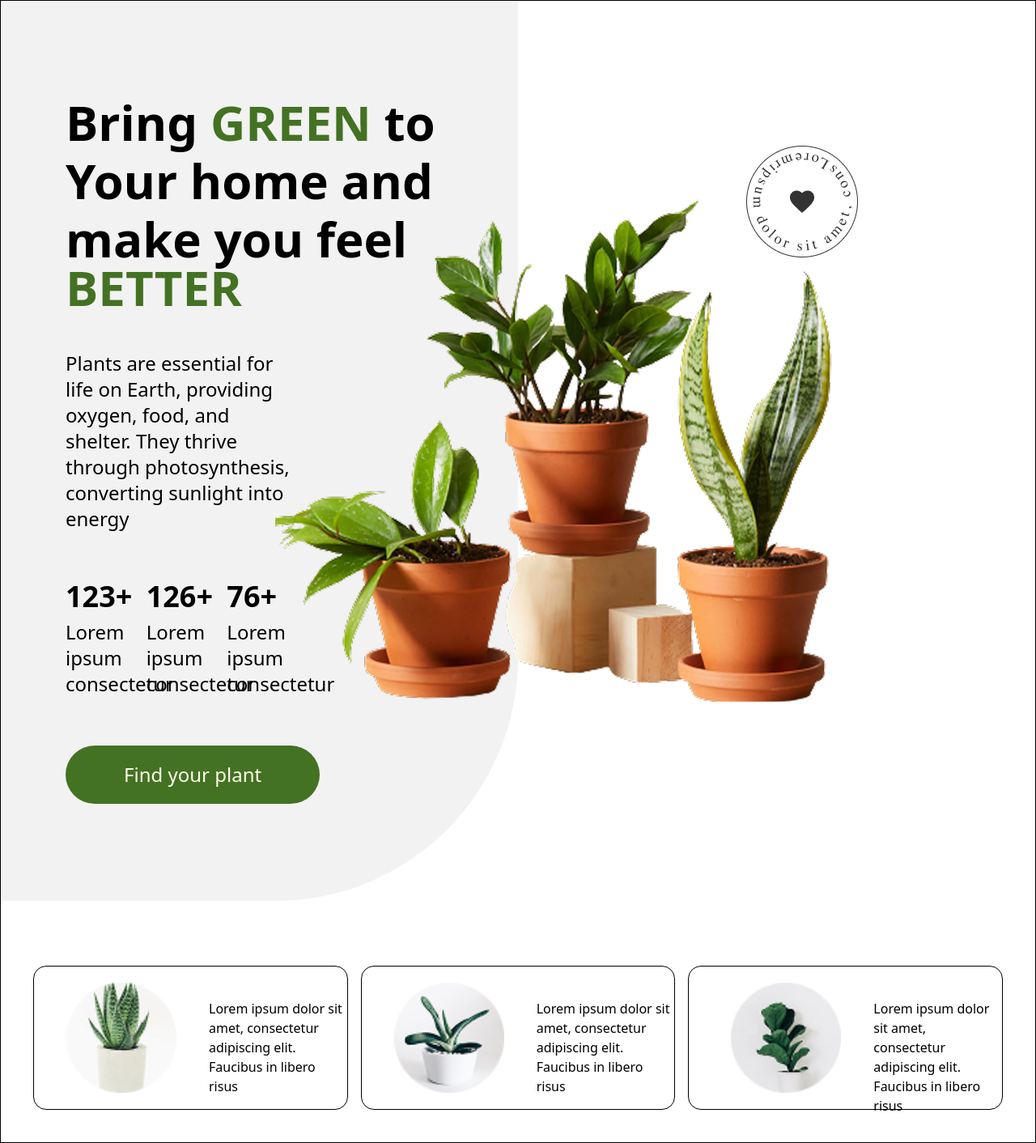
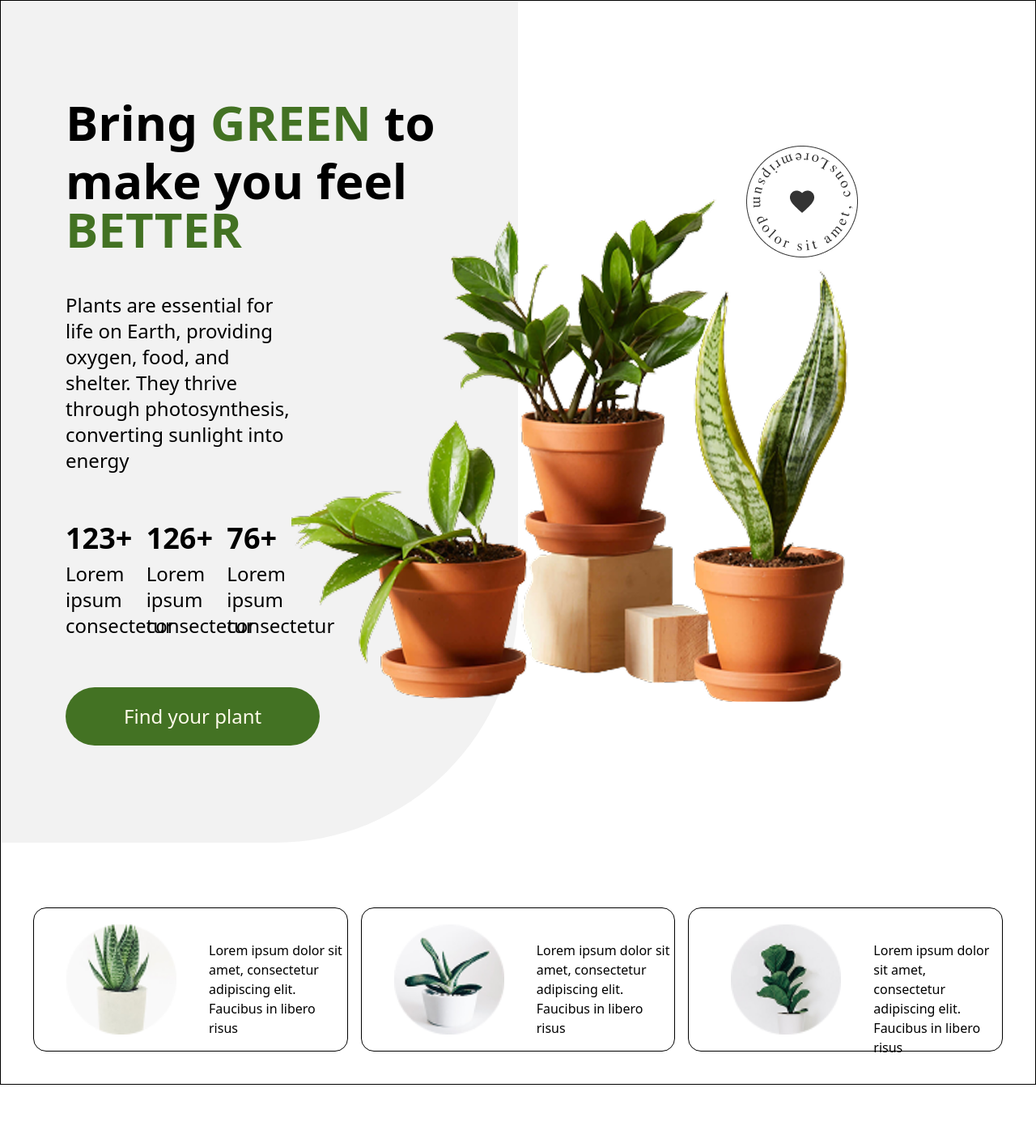
Before and after one commit to mohanraj-devalpha/Plants_Shopping_Website, a React (Vite) app: page / in a window 1280 px wide. Shown: the whole page at 81% size. After the commit the page ends 1340 px from the top, so only its background shows below. Built offline with nearby package versions, Linux system fonts and the light colour scheme.

Commit message:
Changed the heading

```diff
--- /dev/null
+++ b/src/UI components/BottomCards.jsx
@@ -0,0 +1,29 @@
+import React from 'react'
+import Ellipse_1 from "../assets/Ellipse_101.png"
+import Ellipse_2 from "../assets/Ellipse_102.png"
+import Ellipse_3 from "../assets/Ellipse_103.png"
+
+const BottomCards = () => {
+  return (
+    <div>
+        <div className='grid grid-cols-3 mx-auto gap-4 py-10 px-10'>
+            <div className='flex flex-rows-2 border rounded-2xl py-5 px-'>
+                <img src={Ellipse_3} alt="" className='px-10 '/>
+                <p className='py-5 content-center'>Lorem ipsum dolor sit amet, consectetur adipiscing elit. Faucibus in libero risus</p>
+            </div>
+            <div className='flex flex-rows-2 border rounded-2xl py-5 px-'>
+                <img src={Ellipse_2} alt="" className='px-10 '/>
+                <p className='py-5 content-center'>Lorem ipsum dolor sit amet, consectetur adipiscing elit. Faucibus in libero risus</p>
+            </div>
+            <div className='flex flex-rows-2 border rounded-2xl py-5 px-3'>
+                <img src={Ellipse_1} alt="" className='px-10 '/>
+                <p className='py-5 content-center'>Lorem ipsum dolor sit amet, consectetur adipiscing elit. Faucibus in libero risus</p>
+
+            </div>
+        </div>
+
+    </div>
+  )
+}
+
+export default BottomCards
--- /dev/null
+++ b/src/UI components/UpperContainer.jsx
@@ -0,0 +1,38 @@
+import React from 'react'
+import Pot from "../assets/Pot_101.png"
+import Counter from "../components/Counter.jsx"
+import Circle from "../assets/Font circle.png"
+
+const UpperContainer = () => {
+  return (
+    <div>
+        <div className='grid grid-cols-2 justify-between'>
+          <div className='bg-[#F2F2F2] rounded-br-[300px] space-y-15 px-20 py-30'>
+          <div className='space-y-12'>
+            <div className='text-6xl space-y-3 font-bold'>
+              <h1 className=''>Bring  <span className='text-[#437223]'>GREEN</span> to</h1>
+
+              <p>make you feel  <span className='text-[#437223]'>BETTER</span></p>
+            </div>
+            <p className='text-2xl pr-50'>Plants are essential for life on Earth, providing oxygen, food, and shelter. They thrive through photosynthesis, converting sunlight into energy</p>
+          </div>
+          <div className='grid grid-cols-3 text-2xl space-x-2  mr-45'>
+            <Counter end={123} duration={1000} />
+            <Counter end={126} duration={1000} />
+            <Counter end={76} duration={1000} />
+          </div>
+          <button className='bg-[#437223] text-amber-50 px-18 py-5 text-2xl rounded-full'>Find your plant</button>
+          </div>
+          <div className='absolute right-55 top-55'>
+            <img src={Pot} alt="" className=''/>
+          </div>
+          <div className='absolute right-55 top-45'>
+            <img src={Circle} alt="" />
+          </div>
+        </div>
+
+    </div>
+  )
+}
+
+export default UpperContainer
--- a/src/components/Home.jsx
+++ b/src/components/Home.jsx
@@ -5,50 +5,14 @@ import Ellipse_2 from "../assets/Ellipse_102.png"
 import Ellipse_3 from "../assets/Ellipse_103.png"
 import Pot from "../assets/Pot_101.png"
 import Counter from "./Counter.jsx"
+import BottomCards from '../UI components/BottomCards.jsx'
+import UpperContainer from '../UI components/UpperContainer.jsx'
 
 const Home = () => {
   return (
     <div className='flex flex-col space-y-10 border h-full w-full '>
-        <div className='grid grid-cols-2 justify-between'>
-          <div className='bg-[#F2F2F2] rounded-br-[300px] space-y-15 px-20 py-30'>
-          <div className='space-y-12'>
-            <div className='text-6xl space-y-3 font-bold'>
-              <h1 className=''>Bring  <span className='text-[#437223]'>GREEN</span> to</h1>
-              <p>Your home and</p>
-              <p>make you feel  <span className='text-[#437223]'>BETTER</span></p>
-            </div>
-            <p className='text-2xl pr-50'>Plants are essential for life on Earth, providing oxygen, food, and shelter. They thrive through photosynthesis, converting sunlight into energy</p>
-          </div>
-          <div className='grid grid-cols-3 text-2xl space-x-2  mr-45'>
-            <Counter end={123} duration={1000} />
-            <Counter end={126} duration={1000} />
-            <Counter end={76} duration={1000} />
-          </div>
-          <button className='bg-[#437223] text-amber-50 px-18 py-5 text-2xl rounded-full'>Find your plant</button>
-          </div>
-          <div className='absolute right-60 top-55'>
-            <img src={Pot} alt="" />
-          </div>
-          <div className='absolute right-55 top-45'>
-            <img src={Circle} alt="" />
-          </div>
-        </div>
-        {/* bottom cards */}
-        <div className='grid grid-cols-3 mx-auto gap-4 py-10 px-10'>
-            <div className='flex flex-rows-2 border rounded-2xl py-5 px-'>
-                <img src={Ellipse_3} alt="" className='px-10 '/>
-                <p className='py-5 content-center'>Lorem ipsum dolor sit amet, consectetur adipiscing elit. Faucibus in libero risus</p>
-            </div>
-            <div className='flex flex-rows-2 border rounded-2xl py-5 px-'>
-                <img src={Ellipse_2} alt="" className='px-10 '/>
-                <p className='py-5 content-center'>Lorem ipsum dolor sit amet, consectetur adipiscing elit. Faucibus in libero risus</p>
-            </div>
-            <div className='flex flex-rows-2 border rounded-2xl py-5 px-3'>
-                <img src={Ellipse_1} alt="" className='px-10 '/>
-                <p className='py-5 content-center'>Lorem ipsum dolor sit amet, consectetur adipiscing elit. Faucibus in libero risus</p>
-
-            </div>
-        </div>
+        <UpperContainer />
+        <BottomCards />
     </div>
   )
 }
```
